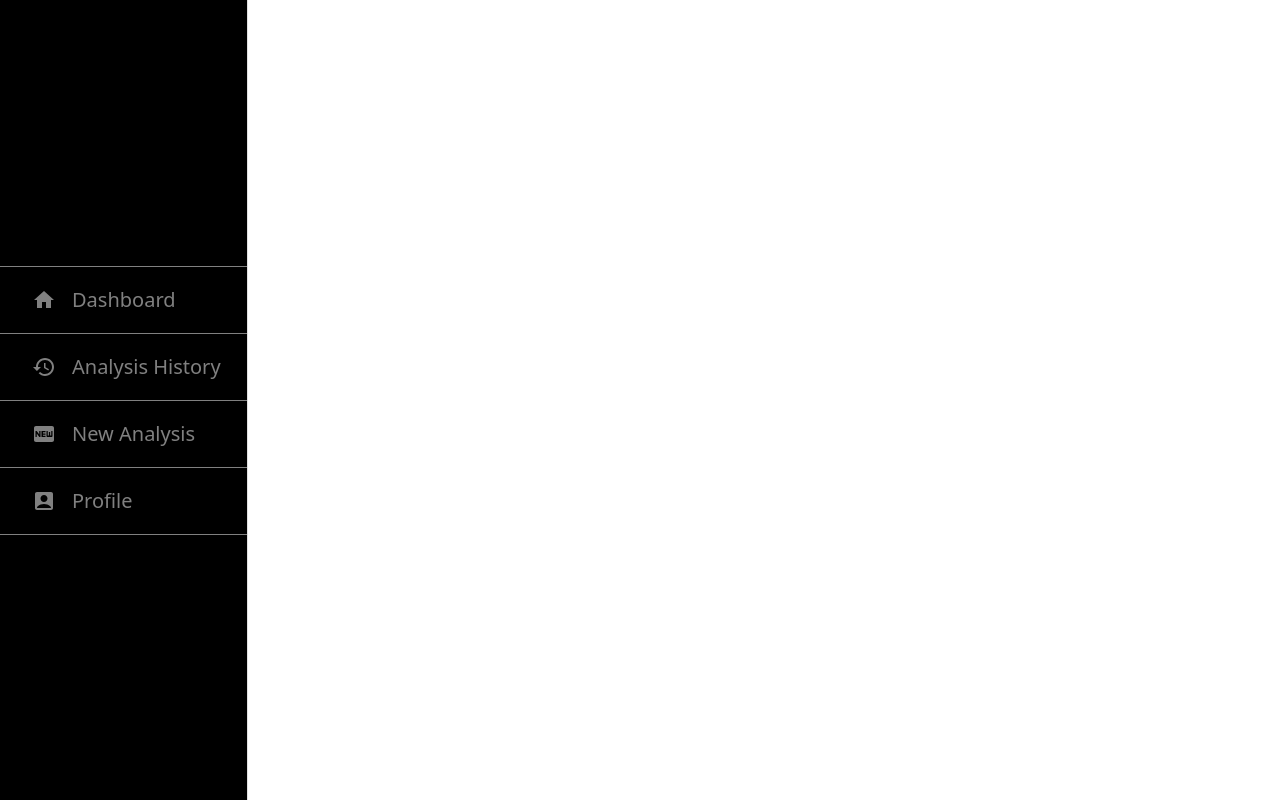
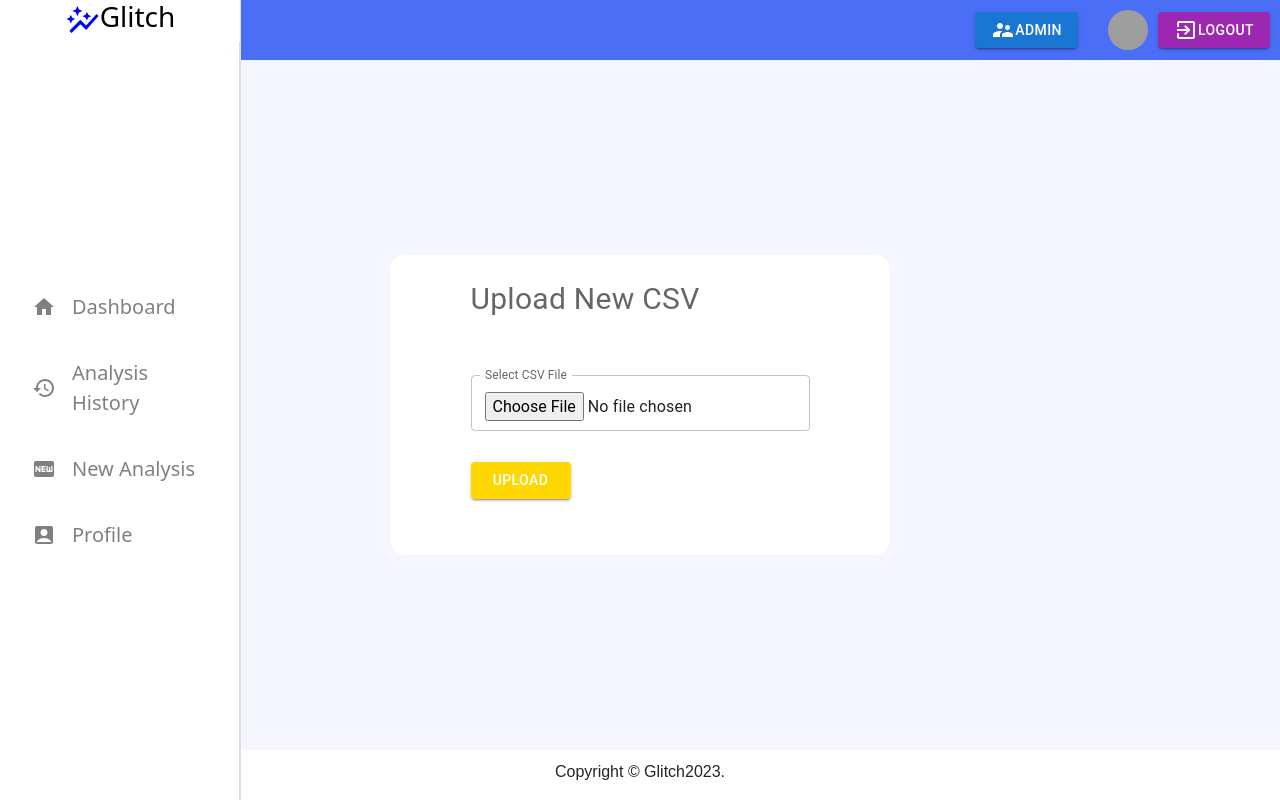
Before and after one commit to ZXGBryce/9900backup, a React (Create React App) app in the folder frontend/: page /admin in a window 1280 px wide. Built offline with nearby package versions, Linux system fonts and the light colour scheme; grey boxes are pictures that could not be loaded.

Commit message:
header, navbar, footer component added

```diff
--- /dev/null
+++ b/frontend/src/components/Footer.jsx
@@ -0,0 +1,12 @@
+import React from 'react';
+import '../css/Footer.css'
+
+function Footer() {
+    return (
+        <div className="footer">
+            Copyright © Glitch2023.
+        </div>
+    );
+}
+
+export default Footer;
--- /dev/null
+++ b/frontend/src/components/Header.jsx
@@ -0,0 +1,88 @@
+import React, { useState, useEffect } from 'react'
+import { useCustomNavigate, logout } from '../utils'
+import Drawer from '@mui/material/Drawer'
+import MenuIcon from '@mui/icons-material/Menu'
+import Button from '@mui/material/Button'
+import Avatar from '@mui/material/Avatar'
+import Navbar from './NavBar'
+import SupervisorAccountIcon from '@mui/icons-material/SupervisorAccount';
+import ExitToAppIcon from '@mui/icons-material/ExitToApp';
+import "../css/Header.css"
+
+function Header() {
+    const [drawerOpen, setDrawerOpen] = useState(window.innerWidth <= 1000 ? false : true);
+    const [isMobileView, setIsMobileView] = useState(window.innerWidth <= 1000);
+    const navigate = useCustomNavigate();
+
+    // open close drawer
+    function toggleDrawer() {
+        if (isMobileView) {
+            setDrawerOpen(!drawerOpen);
+        }
+    };
+
+    // responsive window
+    useEffect(() => {
+        function handleResize() {
+            if (window.innerWidth > 1000) {
+                setIsMobileView(false);
+                setDrawerOpen(true);
+            } else {
+                setIsMobileView(true);
+                setDrawerOpen(false);
+            }
+        };
+
+        window.addEventListener('resize', handleResize);
+
+        return () => {
+            window.removeEventListener('resize', handleResize);
+        };
+    }, [isMobileView, drawerOpen]);
+
+    //logout function
+    function logoutAction () {
+        logout()
+        navigate('/')
+    }
+
+    return (
+        <div>
+            <header style={{
+                display: 'flex',
+                alignItems: 'center',
+                justifyContent: 'space-between',
+                padding: '10px',
+                backgroundColor: '#4b6ef7',
+                height: '60px'
+            }}>
+                <div>
+                    {isMobileView && <MenuIcon style={{ color: 'white', cursor: 'pointer' }} onClick={toggleDrawer} />}
+                </div>
+
+                <div style={{ display: 'flex', alignItems: 'center' }}>
+                    <Button variant="contained" color="primary" style={{ marginRight: '30px' }} onClick={() => {navigate('admin')}}>
+                        <SupervisorAccountIcon/>
+                        <div className='btn-text'>
+                            Admin
+                        </div>
+                    </Button>
+
+                    <Avatar src="path_to_profile_picture.jpg" style={{ marginRight: '10px' }} onClick={() => {navigate('profile')}} />
+                    <Button variant="contained" color="secondary" onClick={() => {logoutAction()}}>
+                        <ExitToAppIcon/>
+                        <div className='btn-text'>
+                            Logout
+                        </div>
+                    </Button>
+                </div>
+            </header>
+
+            <Drawer variant={isMobileView ? 'temporary' : 'permanent'} open={drawerOpen} onClose={toggleDrawer}>
+                <Navbar />
+            </Drawer>
+        </div>
+    );
+}
+
+export default Header;
--- a/frontend/src/components/NavBar.jsx
+++ b/frontend/src/components/NavBar.jsx
@@ -8,57 +8,73 @@ import HomeIcon from '@mui/icons-material/Home'
 import FiberNewIcon from '@mui/icons-material/FiberNew'
 import HistoryIcon from '@mui/icons-material/History'
 import AccountBoxIcon from '@mui/icons-material/AccountBox'
+import AutoGraphIcon from '@mui/icons-material/AutoGraph';
+
 import '../css/Navbar.css';
-import { useNavigate } from 'react-router-dom'
+import { useCustomNavigate, } from '../utils'
 
-function Navbar() {
-  const [drawerOpen, setDrawerOpen] = React.useState(window.innerWidth > 768)
-  const navigate = useNavigate()
 
-  function handleNavigate(path){
-    navigate(`/${path}`)
-  }
+function Navbar({ drawerOpen }) {
+  //const [drawerOpen, setDrawerOpen] = React.useState(window.innerWidth > 768)
+  const navigate = useCustomNavigate()
 
   return (
     <Drawer
-      variant={drawerOpen ? 'permanent' : 'temporary'}
+      variant='permanent'
       open={drawerOpen}
     >
+
+      <div className='logo-box'>
+          <div style={{ display: 'flex', justifyContent:'center', alignItems: 'center' }}>
+            <AutoGraphIcon style={{ color: 'blue' }} fontSize="large" />
+            <h3 className='logo-text'>Glitch</h3>
+          </div>
+      </div>
+
+
       <List className='navbar-list'>
 
-        <ListItem className='navbar-first-item' onClick={() => {handleNavigate('dashboard')}}>
+        <ListItem className='navbar-first-item' onClick={() => {navigate('dashboard')}}>
           <Box className='navbar-box'>
             <ListItemIcon className='navbar-icon'>
               <HomeIcon style={{color:'grey'}}/>
             </ListItemIcon>
-            Dashboard
+            <div className='text'>
+              Dashboard
+            </div>
           </Box>
         </ListItem>
 
-        <ListItem className='navbar-item' onClick={() => {handleNavigate('analysisHistory')}}>
+        <ListItem className='navbar-item' onClick={() => {navigate('analysisHistory')}}>
           <Box className='navbar-box'>
             <ListItemIcon className='navbar-icon'>
               <HistoryIcon style={{color:'grey'}}/>
             </ListItemIcon>
-            Analysis History
+            <div className='text'>
+              Analysis History
+            </div>
           </Box>
         </ListItem>
 
-        <ListItem className='navbar-item' onClick={() => {handleNavigate('newAnalysis')}}>
+        <ListItem className='navbar-item' onClick={() => {navigate('newAnalysis')}}>
           <Box className='navbar-box'>
             <ListItemIcon className='navbar-icon'>
               <FiberNewIcon style={{color:'grey'}}/>
             </ListItemIcon>
-            New Analysis
+            <div className='text'>
+              New Analysis
+            </div>
           </Box>
         </ListItem>
 
-        <ListItem className='navbar-item' onClick={() => {handleNavigate('profile')}}>
+        <ListItem className='navbar-item' onClick={() => {navigate('profile')}}>
           <Box className='navbar-box'>
             <ListItemIcon className='navbar-icon'>
               <AccountBoxIcon style={{color:'grey'}}/>
             </ListItemIcon>
-            Profile
+            <div className='text'>
+              Profile
+            </div>
           </Box>
         </ListItem>
 
--- /dev/null
+++ b/frontend/src/css/Admin.css
@@ -0,0 +1,17 @@
+
+.file-upload-box {
+    width: 500px;
+    height: 300px;
+    padding: 20px;
+    border: 2px solid #ffffff;
+    border-radius: 15px;
+    display: flex;
+    flex-direction: row;
+    justify-content: center;
+    gap: 10px;
+    background-color: white;
+}
+
+.file-upload-title {
+    margin-bottom: 20px;
+}
--- /dev/null
+++ b/frontend/src/css/Footer.css
@@ -0,0 +1,10 @@
+.footer {
+    background-color: #ffffff;
+    padding: 10px 0;
+    text-align: center;
+    position: absolute;
+    bottom: 0;
+    width: 100%;
+    height: 50px;
+    font-family: Arial, sans-serif;
+}
--- /dev/null
+++ b/frontend/src/css/Header.css
@@ -0,0 +1,14 @@
+header {
+    display: 'flex';
+    align-items: 'center';
+    justify-content: space-between;
+    padding: '10px';
+    background-color: #4b6ef7;
+    height: 60px;
+}
+
+@media (max-width: 767px) {
+    .btn-text {
+        display: none;
+    }
+}
--- a/frontend/src/css/Navbar.css
+++ b/frontend/src/css/Navbar.css
@@ -1,3 +1,17 @@
+
+.logo-box {
+  display: 'flex';
+  align-items: 'center';
+  justify-content: 'space-between';
+  padding: '10px';
+  background-color: 'White';
+}
+
+.logo-text {
+  color: black;
+  margin-left: '8px';
+  margin-top: '8px';
+}
 
 .navbar-list {
   display: flex;
@@ -5,7 +19,7 @@
   align-items: center;
   justify-content: center;
   height: 100%;
-  background-color: black;
+  background-color: white;
 }
 
 .navbar-first-item {
@@ -15,8 +29,7 @@
   width: 100%;
   font-size: 20px;
   color: grey;
-  border-top: 1px solid grey;
-  border-bottom: 1px solid grey;
+
   transition: background-color 0.3s;
 }
 
@@ -27,7 +40,7 @@
   width: 100%;
   font-size: 20px;
   color: grey;
-  border-bottom: 1px solid grey;
+
   transition: background-color 0.3s;
 }
 
@@ -48,7 +61,6 @@
 }
 
 .navbar-icon {
-  color: grey;
   display: flex;
   justify-content: center;
   align-items: center;
@@ -61,6 +73,7 @@
   align-items: center;
 }
 
+/* hover css */
 .navbar-item:hover .text,
 .navbar-item:hover .navbar-icon svg {
   color: white;
@@ -70,5 +83,41 @@
 .navbar-first-item:hover .text,
 .navbar-first-item:hover .navbar-icon svg {
   color: white;
-  fill: white;
+  fill: white
 }
+
+@media (min-width: 1001px) {
+  .navbar-list {
+      position: fixed;
+      top: 0;
+      left: 0;
+      width: 240px;
+      height: 100vh;
+      overflow-y: auto;
+      z-index: 1000;
+      background-color: #fff;
+      border-right: 1px solid #ddd;
+  }
+}
+
+@media (min-width: 768px) and (max-width: 1024px) {
+  .navbar-list {
+      width: 200px;
+  }
+}
+
+@media (max-width: 767px) {
+  .logo-text {
+      display: none;
+  }
+}
+
+@media (max-width: 767px) {
+  .navbar-list {
+      width: 80px;
+  }
+
+  .text {
+      display: none;
+  }
+}
--- /dev/null
+++ b/frontend/src/css/Site.css
@@ -0,0 +1,14 @@
+.site-struct {
+    display: flex;
+    flex-direction: column;
+    min-height: 100vh;
+    background-color: #f5f6ff;
+}
+
+.main-container {
+    display: flex;
+    justify-content: center;
+    align-items: center;
+    height: calc(100vh - 50px - 60px);
+    padding: 20px;
+}
--- a/frontend/src/pages/admin.jsx
+++ b/frontend/src/pages/admin.jsx
@@ -1,13 +1,17 @@
 // import library and functions
-import { Copyright } from '../helper';
-import { Button, TextField, Container, Paper, Typography, AppBar, Toolbar, Box} from '@mui/material';
+import { FormControl } from '@mui/base/FormControl';
 import { useState } from 'react';
 import callAPI from '../callAPI'
+import InputLabel from '@mui/material/InputLabel';
+import TextField from '@mui/material/TextField';
+import Button from '@mui/material/Button';
+import FormHelperText from '@mui/material/FormHelperText';
 
 // import components
-import 'bootstrap/dist/css/bootstrap.min.css'
-import Navbar from '../components/NavBar.jsx'
-
+import "../css/Site.css"
+import "../css/Admin.css"
+import Header from '../components/Header.jsx'
+import Footer from  '../components/Footer.jsx'
 
 function Admin (){
     const [file, setFile] = useState(null)
@@ -17,33 +21,87 @@ function Admin (){
 
     const token = localStorage.getItem('token')
 
+    async function callAPI (method,token) {
+        console.log('API call starts with:', method);
+        const options = {
+        method: 'POST',
+        headers: {
+        Authorization: `Bearer ${token}`,
+        },
+        body: formData,
+        redirect: 'follow'
+    };
+    if (method === 'GET') {
+        delete options.body;
+    }
+    // console.log('calling fetch')
+    const response = await fetch(`http://127.0.0.1:5000/admin/upload_csv`, options);
+    const data = await response.json();
+    if (data.error) {
+        console.log(data.error);
+        throw new Error(data.error);
+    }
+    return data;
+    }
+
     async function handleFileUpload(){
         if (!file) {
             console.error("No File Selected!")
             return
         }
-        callAPI('POST',`admin/upload_csv`,token,formData)
-        .then(response =>{
-                console.log(response)
-                console.log(response.data)
+
+        try {
+            const data = await callAPI('POST',token)
+            .then(response => {
                 if (response.code === 20000){
                     alert('file uploaded successfully!')
                 }
                 else{
                         alert('file upload failed')
                 }
-            }
-        ).catch(error => {
-        console.log('Error:', error)
             })
+        } catch (error) {
+            console.error('Error uploading file:', error)
+        }
     }
-
     return (
-        <div className='App'>
-            <Navbar/>
+        <div className='site-struct'>
+            <Header/>
+            <div className="main-container">
+                <div className="file-upload-box">
+                    <div className='file-upload-content'>
+                        <FormControl>
+                            <InputLabel style={{ fontSize: '30px' }}>Upload New CSV</InputLabel>
+                            <div style={{ display: 'flex', alignItems: 'center', marginTop:'50px'}}>
+                            <TextField
+                                label="Select CSV File"
+                                type="file"
+                                variant="outlined"
+                                fullWidth
+                                style={{ marginBottom: '1rem', marginTop:'5px'}}
+                                InputLabelProps={{
+                                    shrink: true,
+                                }}
+                                inputProps={{
+                                    accept: ".csv"
+                                }}
+                                onChange={(e) => setFile(e.target.files[0])}
+                            />
+                            </div>
+                            <Button
+                            variant="contained"
+                            color="primary"
+                            onClick={handleFileUpload}
+                            style={{ display: 'block', marginTop: '15px', backgroundColor:'gold', width:'100px', }} >
+                            Upload
+                        </Button>
+                            <FormHelperText></FormHelperText>
+                        </FormControl>
+                    </div>
+                </div>
+            </div>
+            <Footer/>
         </div>
-
-
     );
 }
 
--- a/frontend/src/pages/dashboard.jsx
+++ b/frontend/src/pages/dashboard.jsx
@@ -26,7 +26,7 @@ const Dashboard = (props) => {
     //   }
     // }
     function handleAdminOnClick(){
-
+      console.log(token)
       callAPI('GET','admin/check_admin', token)
         .then(response => {
           console.log(response)
--- /dev/null
+++ b/frontend/src/utils.jsx
@@ -0,0 +1,15 @@
+import { useNavigate } from 'react-router-dom'
+
+export function useCustomNavigate () {
+    const navigate = useNavigate()
+
+    function handleNavigate (path){
+        navigate(`/${path}`)
+    }
+
+    return handleNavigate
+}
+
+export function logout () {
+    localStorage.clear()
+}
```
